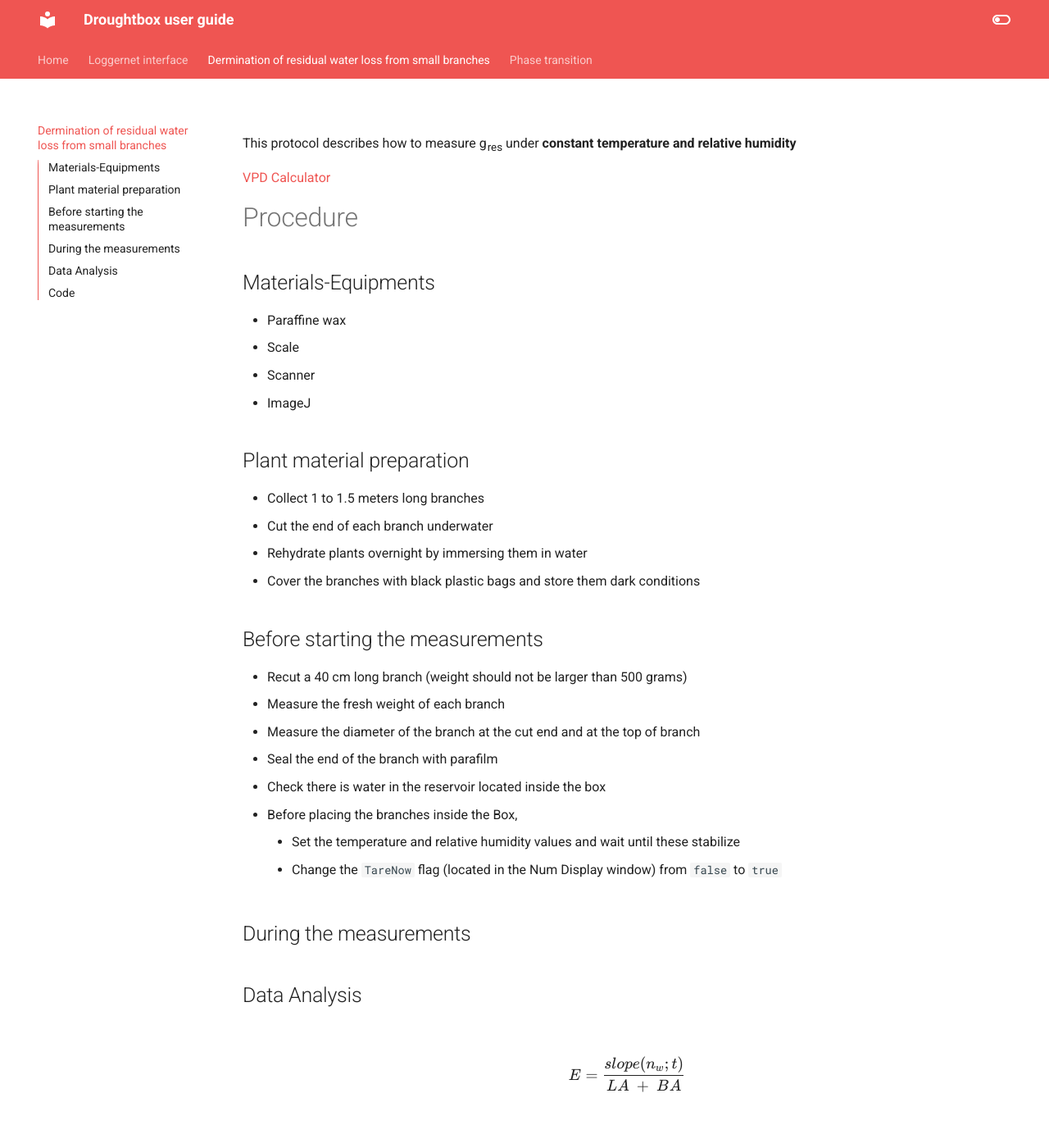
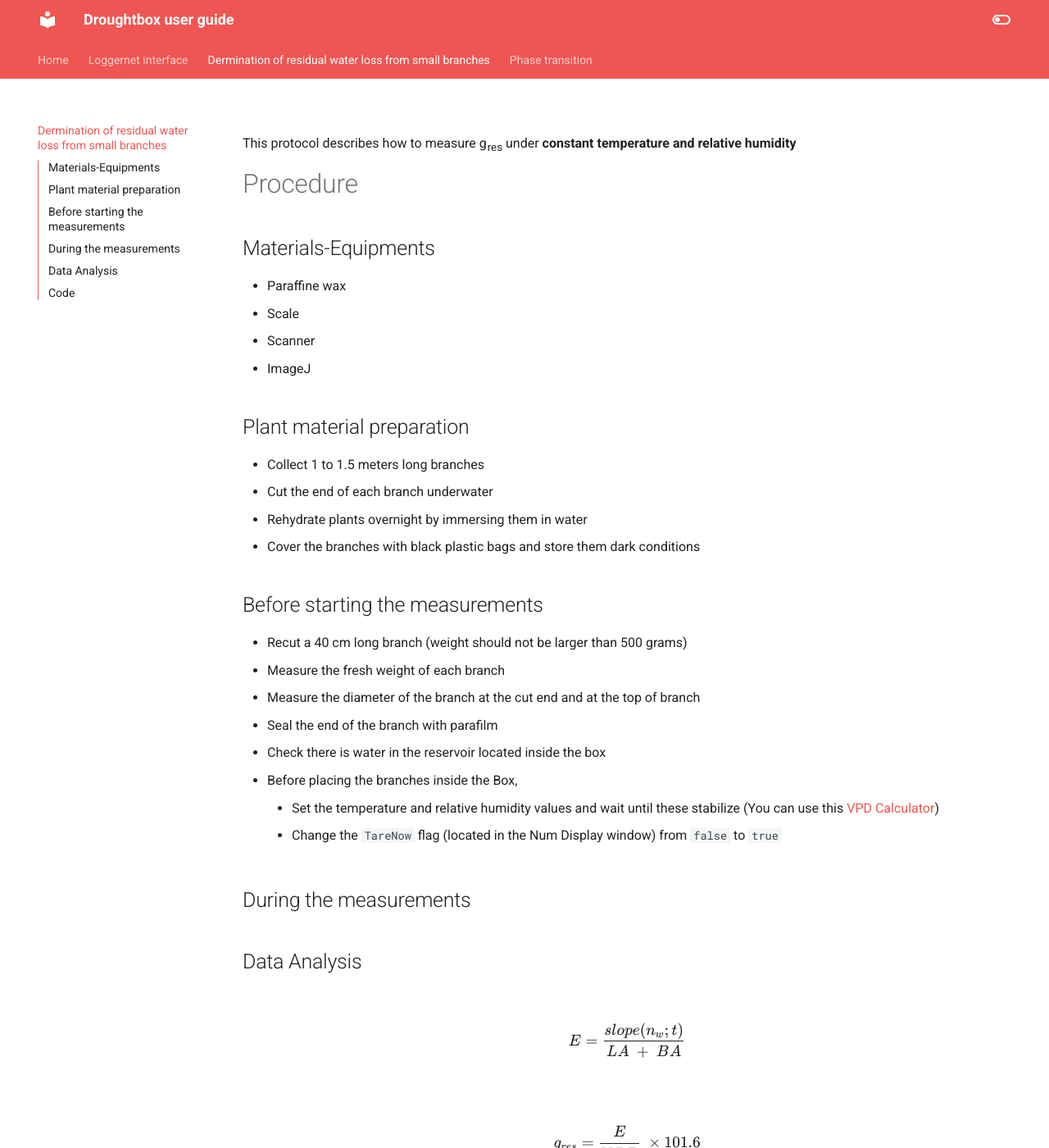
Before and after one commit to ecamo19/droughtbox_documentation, an MkDocs documentation site: the page built from docs/3_test_experiment_1.md, in a window 1280 px wide and 1400 px high. Shown: the whole window at 82% size. Built offline with MkDocs 1.6.1 and Material for MkDocs 9.7.7, drawn with Linux system fonts in a browser that asks for light colours.

Commit message:
Update 3_test_experiment_1.md

```diff
--- a/docs/3_test_experiment_1.md
+++ b/docs/3_test_experiment_1.md
@@ -30,7 +28,7 @@ This protocol describes how to measure g<sub>res</sub> under __constant temperat
 + Seal the end of the branch with parafilm
 + Check there is water in the reservoir located inside the box
 + Before placing the branches inside the Box,
-	+ Set the temperature and relative humidity values and wait until these stabilize
+	+ Set the temperature and relative humidity values and wait until these stabilize (You can use this [VPD Calculator](https://cales.arizona.edu/vpdcalc/))
 	+ Change the `TareNow` flag (located in the Num Display window) from `false` to `true`
 
 ## During the measurements
```
Also changed, not shown: other parts of docs/3_test_experiment_1.md (+0 -2 lines).
